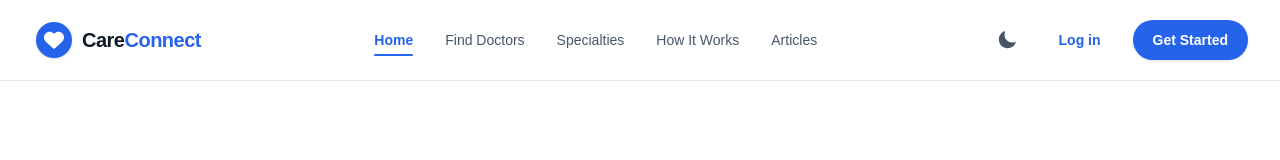
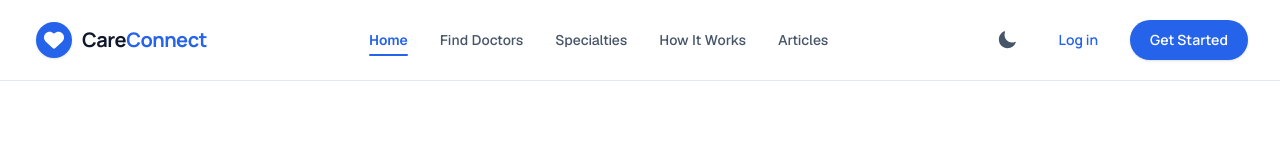
Before and after one commit to alfaazahmed7/careConnect-client, a Next.js app: page / in a window 1280 px wide. Shown: the top 160 px of the page. Built offline with nearby package versions, Linux system fonts and the light colour scheme.

Commit message:
style: import Manrope and Geist fonts

```diff
--- a/src/app/layout.tsx
+++ b/src/app/layout.tsx
@@ -1,17 +1,13 @@
 import type { Metadata } from "next";
-import { Geist, Geist_Mono } from "next/font/google";
+import { Manrope } from "next/font/google";
 import "./globals.css";
+
 import Navbar from "@/components/shared/navbar/Navbar";
 import { ThemeProvider } from "@/components/providers/theme-provider";
 
-const geistSans = Geist({
-  variable: "--font-geist-sans",
-  subsets: ["latin"],
-});
-
-const geistMono = Geist_Mono({
-  variable: "--font-geist-mono",
-  subsets: ["latin"],
+const manrope_font = Manrope({
+  subsets: ['latin'],
+  variable: "--font-manrope",
 });
 
 export const metadata: Metadata = {
@@ -23,9 +19,8 @@ export default function RootLayout({ children }: LayoutProps<"/">) {
   return (
     <html
       lang="en"
-      className={`${geistSans.variable} ${geistMono.variable} h-full antialiased`}
     >
-      <body>
+      <body className={`${manrope_font.className} h-full antialiased`}>
         <ThemeProvider>
           <Navbar />
           {children}
--- a/src/components/shared/navbar/Navbar.tsx
+++ b/src/components/shared/navbar/Navbar.tsx
@@ -7,6 +7,8 @@ import { useTheme } from 'next-themes';
 import { HiSun, HiMoon, HiBars3 } from 'react-icons/hi2';
 import { FaHeart } from 'react-icons/fa6';
 import { HiX } from 'react-icons/hi';
+import { Geist } from 'next/font/google';
+import { geist } from '@/lib/fonts/fonts';
 
 const NAV_LINKS = [
     { label: 'Home', href: '/' },
@@ -49,7 +51,7 @@ export default function Navbar() {
                 </Link>
 
                 {/* Desktop Navigation Routes */}
-                <nav className="hidden md:flex items-center gap-8">
+                <nav className={`hidden lg:flex items-center gap-8 ${geist.className}`}>
                     {NAV_LINKS.map((link) => {
                         const isActive = pathname === link.href;
                         return (
@@ -57,8 +59,8 @@ export default function Navbar() {
                                 key={link.href}
                                 href={link.href}
                                 className={`relative py-1.5 text-sm font-medium transition-colors duration-200 group ${isActive
-                                        ? 'text-[#2563EB] font-semibold'
-                                        : 'text-[#475569] hover:text-[#0F172A] dark:text-[#CBD5E1] dark:hover:text-[#F8FAFC]'
+                                    ? 'text-[#2563EB] font-semibold'
+                                    : 'text-[#475569] hover:text-[#0F172A] dark:text-[#CBD5E1] dark:hover:text-[#F8FAFC]'
                                     }`}
                             >
                                 {link.label}
@@ -148,8 +150,8 @@ export default function Navbar() {
                                     href={link.href}
                                     onClick={() => setIsMobileMenuOpen(false)}
                                     className={`px-3 py-2.5 rounded-md text-base font-medium transition-colors ${isActive
-                                            ? 'bg-[#EFF6FF] text-[#2563EB] font-semibold dark:bg-[#1E293B] dark:text-[#2563EB]'
-                                            : 'text-[#475569] hover:bg-[#F1F5F9] hover:text-[#0F172A] dark:text-[#CBD5E1] dark:hover:bg-[#1E293B] dark:hover:text-[#F8FAFC]'
+                                        ? 'bg-[#EFF6FF] text-[#2563EB] font-semibold dark:bg-[#1E293B] dark:text-[#2563EB]'
+                                        : 'text-[#475569] hover:bg-[#F1F5F9] hover:text-[#0F172A] dark:text-[#CBD5E1] dark:hover:bg-[#1E293B] dark:hover:text-[#F8FAFC]'
                                         }`}
                                 >
                                     {link.label}
--- /dev/null
+++ b/src/lib/fonts/fonts.ts
@@ -0,0 +1,5 @@
+import { Geist } from "next/font/google";
+
+export const geist = Geist({
+    subsets: ["latin"],
+});
```
Also changed, not shown: 2 other files (tests, documents, lock files or other folders).
